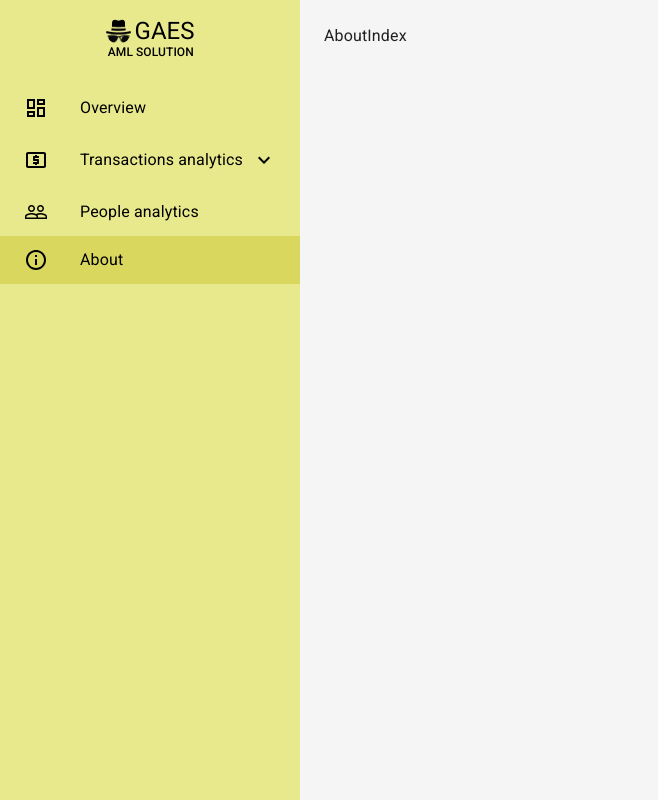
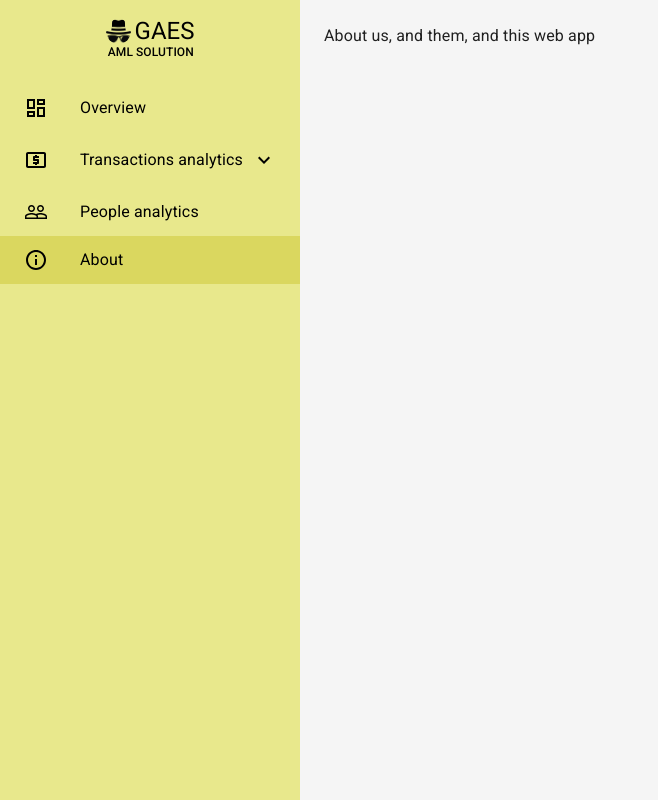
Before and after one commit to ghifari226/fe-gaes-aml-solution, a React (Create React App) app: page /about in a window 1280 px wide. Shown: the whole page, without its empty margins (0-658 px from the left). Built offline with nearby package versions, Linux system fonts and the light colour scheme.

Commit message:
update about

```diff
--- a/src/pages/about/aboutIndex.jsx
+++ b/src/pages/about/aboutIndex.jsx
@@ -2,7 +2,7 @@ import React from 'react';
 
 const AboutIndex = () => {
   return (
-    <div>AboutIndex</div>
+    <div>About us, and them, and this web app</div>
   );
 };
 
```
